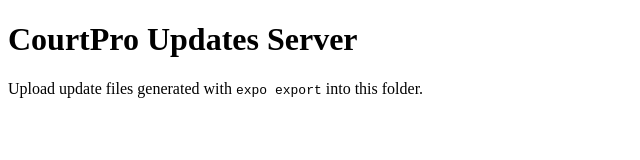
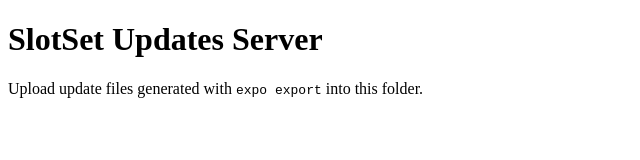
Before and after one commit to dabit1/courtpro-updates, a website: page public/index.html in a window 1280 px wide. Shown: the whole page, without its empty margins (0-640 px from the left). Drawn offline with Linux system fonts and the light colour scheme.

Commit message:
chore: rename CourtPro to SlotSet

```diff
--- a/package.json
+++ b/package.json
@@ -1,5 +1,5 @@
 {
-  "name": "courtpro-updates",
+  "name": "slotset-updates",
   "version": "1.0.0",
   "description": "Static hosting for Expo update bundles",
   "scripts": {
--- a/public/index.html
+++ b/public/index.html
@@ -3,10 +3,10 @@
 <head>
   <meta charset="UTF-8" />
   <meta name="viewport" content="width=device-width, initial-scale=1.0" />
-  <title>CourtPro Updates</title>
+  <title>SlotSet Updates</title>
 </head>
 <body>
-  <h1>CourtPro Updates Server</h1>
+  <h1>SlotSet Updates Server</h1>
   <p>Upload update files generated with <code>expo export</code> into this folder.</p>
 </body>
 </html>
```
Also changed, not shown: README.md, 1 other file.
